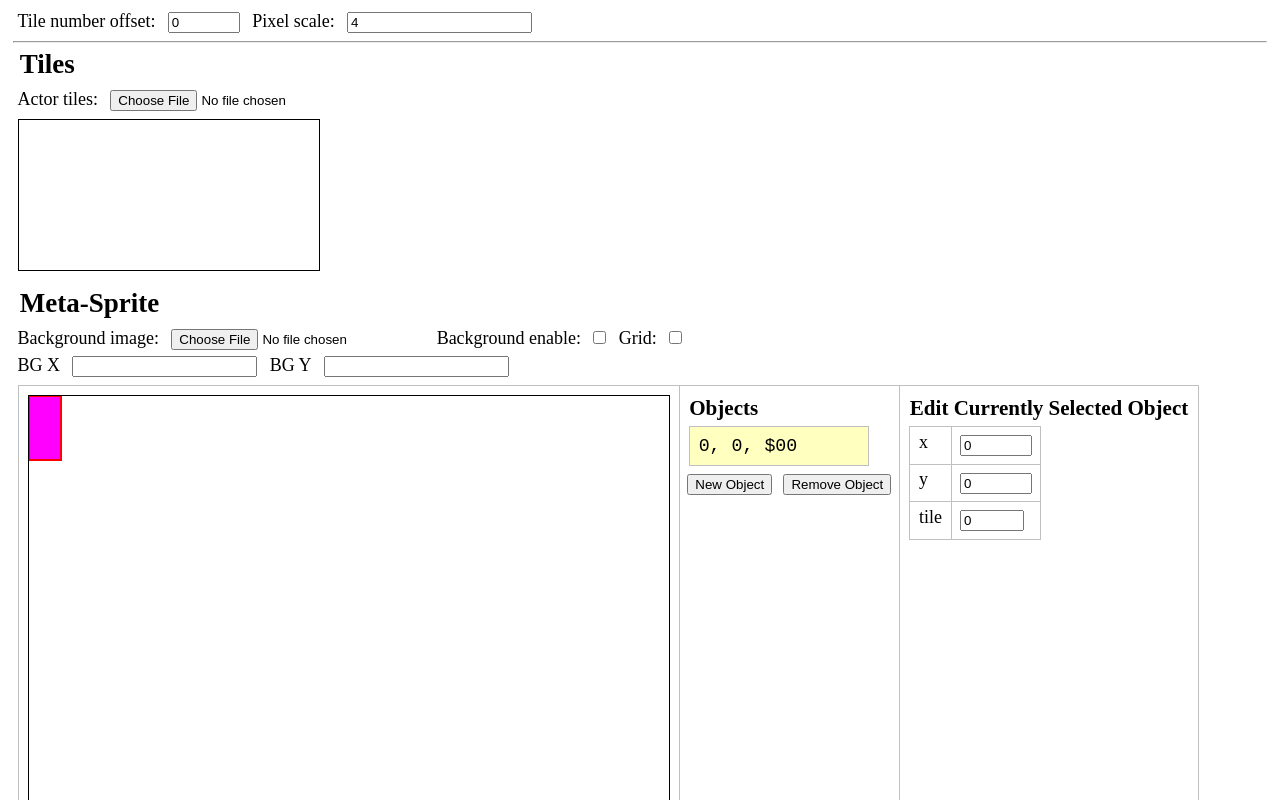
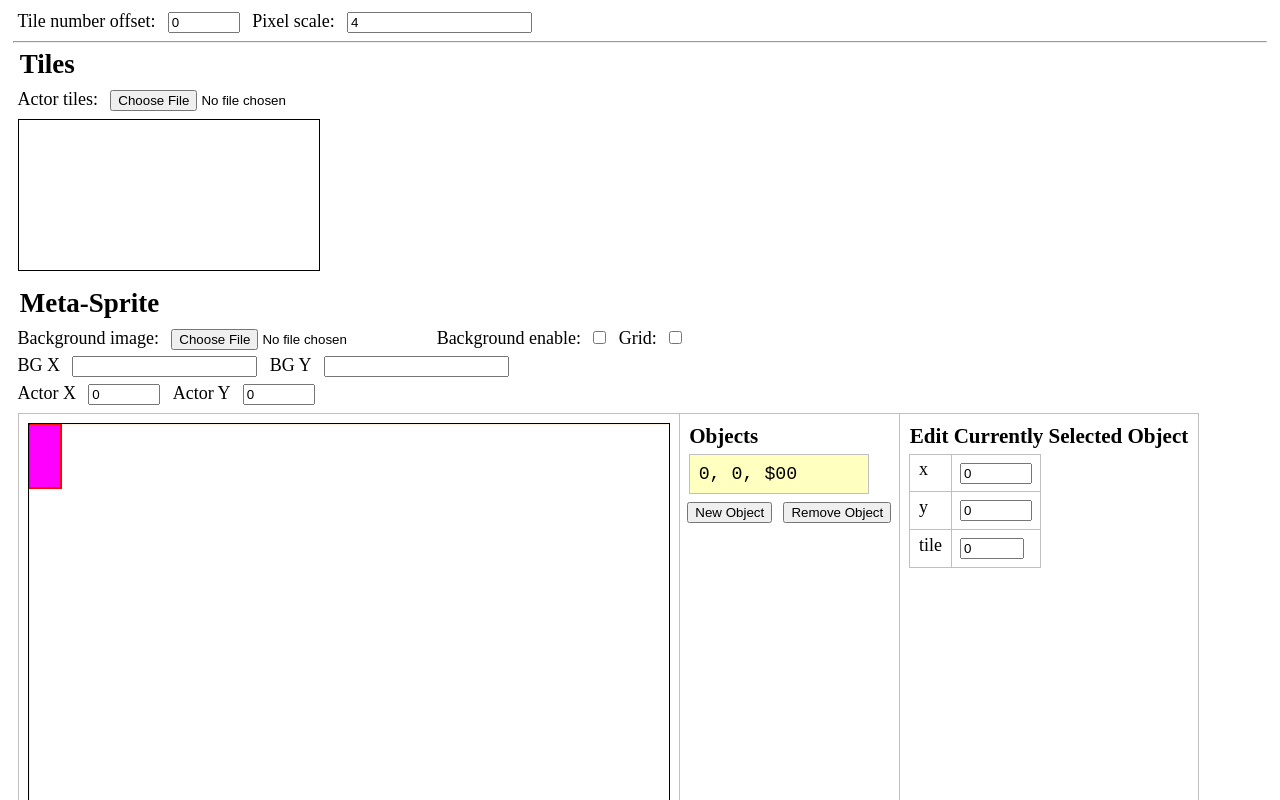
Before and after one commit to martendo/actor-animator, a plain HTML site: page index.html in a window 1280 px wide. Both pictures are taken after a click on the button "New Object". Shown: the top 800 px of the page. Drawn offline with Linux system fonts and the light colour scheme.

Commit message:
Allow setting actor position

```diff
--- a/index.html
+++ b/index.html
@@ -40,6 +40,11 @@
       <input type="number" id="bgXInput">
       <label for="bgYInput">BG Y</label>
       <input type="number" id="bgYInput">
+      <br>
+      <label for="actorXInput">Actor X</label>
+      <input type="number" id="actorXInput" min="-128" max="255" step="1">
+      <label for="actorYInput">Actor Y</label>
+      <input type="number" id="actorYInput" min="-128" max="255" step="1">
       <table>
         <tbody>
           <tr>
--- a/script.js
+++ b/script.js
@@ -53,6 +53,7 @@ input.addEventListener("change", () => {
   img.addEventListener("load", () => {
     gfx = dedupGfx(img);
     drawGfx();
+    drawObjects();
   });
   img.src = url;
   URL.revokeObjectURL(url);
@@ -122,6 +123,21 @@ scaleInput.addEventListener("input", () => {
 });
 scaleInput.value = pixelScale;
 
+let actorX = 0;
+const actorXInput = document.getElementById("actorXInput");
+actorXInput.addEventListener("input", () => {
+  actorX = parseInt(actorXInput.value);
+  drawObjects();
+});
+actorXInput.value = 0;
+let actorY = 0;
+const actorYInput = document.getElementById("actorYInput");
+actorYInput.addEventListener("input", () => {
+  actorY = parseInt(actorYInput.value);
+  drawObjects();
+});
+actorYInput.value = 0;
+
 const objectTable = document.getElementById("objectTable");
 const objects = [];
 let currentObject = null;
@@ -186,8 +202,8 @@ let dragX = 0;
 let dragY = 0;
 canvas.addEventListener("mousedown", (event) => {
   const rect = canvas.getBoundingClientRect();
-  const x = Math.floor((event.clientX - rect.x) / pixelScale);
-  const y = Math.floor((event.clientY - rect.y) / pixelScale);
+  const x = Math.floor((event.clientX - rect.x) / pixelScale) - actorX;
+  const y = Math.floor((event.clientY - rect.y) / pixelScale) - actorY;
   for (let i = 0; i < objects.length; i++) {
     const object = objects[i];
     if (object.x < x && x < object.x + 8 && object.y < y && y < object.y + 16) {
@@ -204,8 +220,8 @@ canvas.addEventListener("mouseup", () => {
 });
 document.addEventListener("mousemove", (event) => {
   const rect = canvas.getBoundingClientRect();
-  const x = Math.floor((event.clientX - rect.x) / pixelScale);
-  const y = Math.floor((event.clientY - rect.y) / pixelScale);
+  const x = Math.floor((event.clientX - rect.x) / pixelScale) - actorX;
+  const y = Math.floor((event.clientY - rect.y) / pixelScale) - actorY;
   if (dragObject == null) {
     return;
   }
@@ -373,13 +389,15 @@ function drawObjects() {
     if (tileId < tileCanvases.length && tileId >= 0) {
       ctx.drawImage(
         tileCanvases[tileId],
-        object.x * pixelScale, object.y * pixelScale,
+        (object.x + actorX) * pixelScale,
+        (object.y + actorY) * pixelScale,
         8 * pixelScale, 16 * pixelScale,
       );
     } else {
       ctx.fillStyle = "#ff00ff";
       ctx.fillRect(
-        object.x * pixelScale, object.y * pixelScale,
+        (object.x + actorX) * pixelScale,
+        (object.y + actorY) * pixelScale,
         8 * pixelScale, 16 * pixelScale,
       );
     }
@@ -390,8 +408,24 @@ function drawObjects() {
       ctx.lineWidth = 0.5;
     }
     ctx.strokeRect(
-      object.x * pixelScale, object.y * pixelScale,
+      (object.x + actorX) * pixelScale,
+      (object.y + actorY) * pixelScale,
       8 * pixelScale, 16 * pixelScale,
     );
   }
+
+  ctx.strokeStyle = "#ff8000";
+  ctx.lineWidth = 1;
+  ctx.globalAlpha = 0.25;
+  ctx.beginPath();
+  ctx.moveTo(actorX * pixelScale, 0);
+  ctx.lineTo(actorX * pixelScale, canvas.height);
+  ctx.stroke();
+  ctx.beginPath();
+  ctx.moveTo(0, actorY * pixelScale);
+  ctx.lineTo(canvas.width, actorY * pixelScale);
+  ctx.stroke();
+  ctx.globalAlpha = 1;
+  ctx.fillStyle = "#0000ff";
+  ctx.fillRect(actorX * pixelScale - 2, actorY * pixelScale - 2, 3, 3);
 }
```
